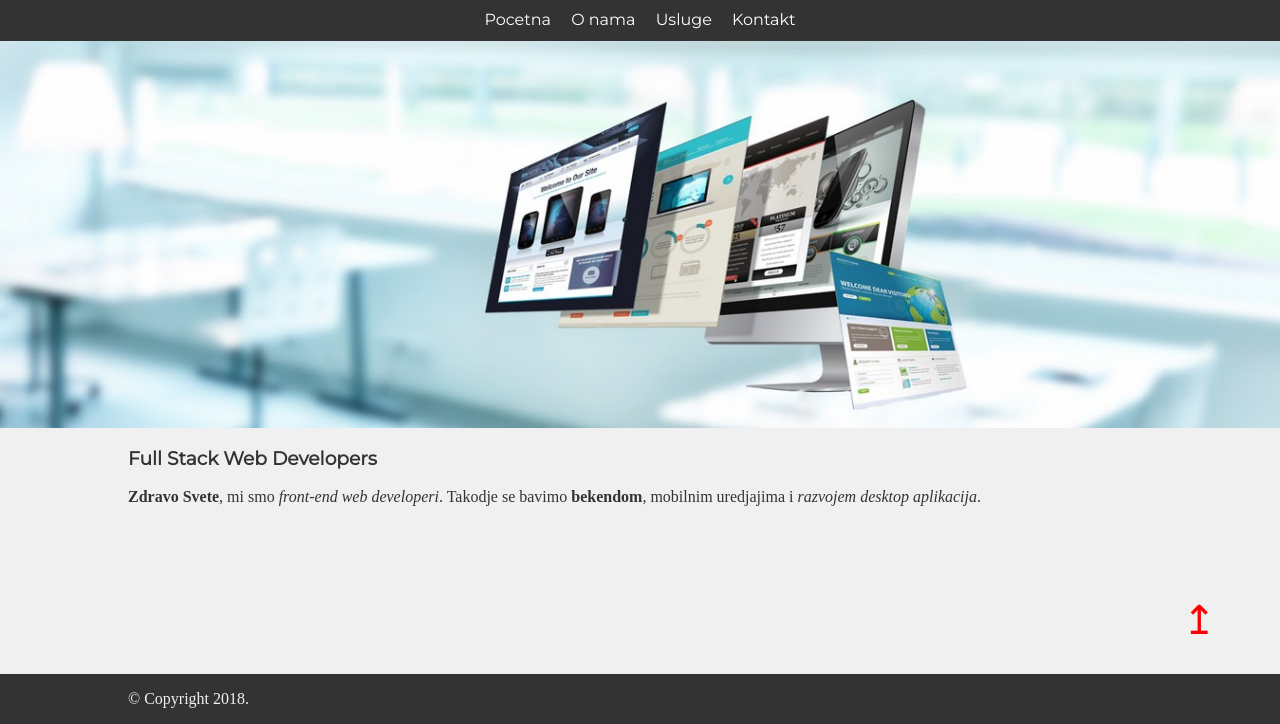
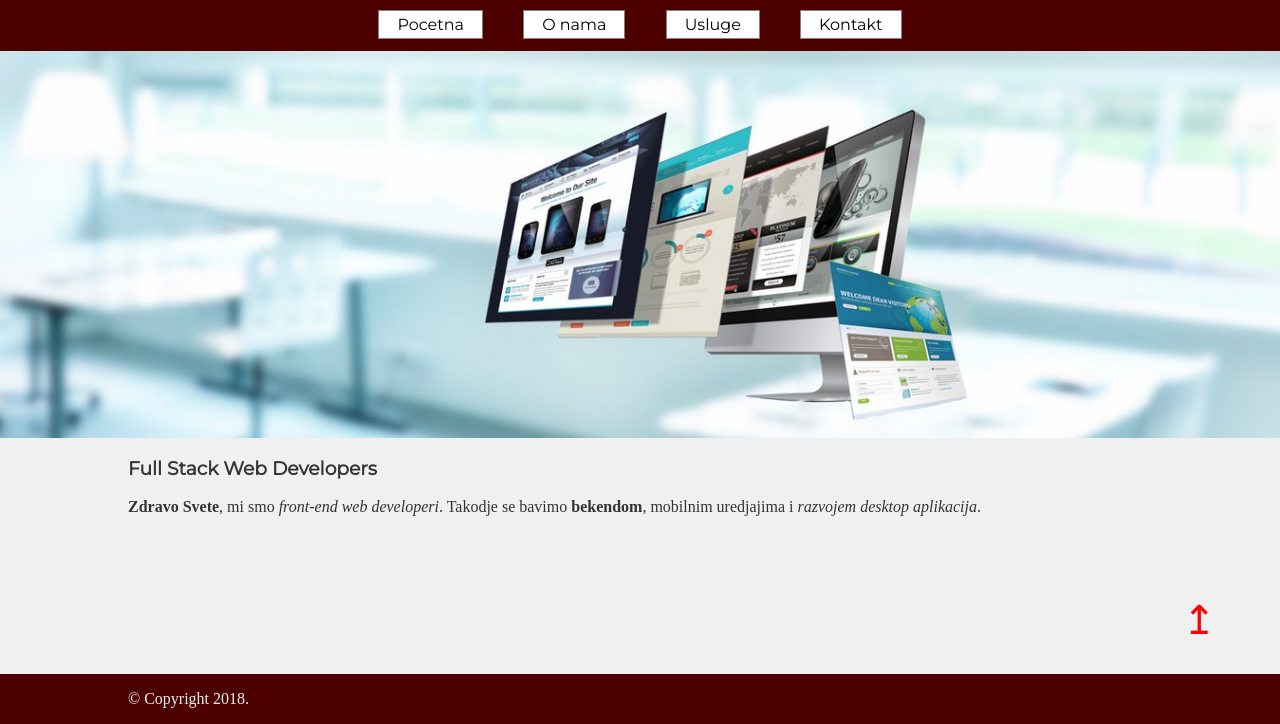
Before and after one commit to lukazivanovic/web-agencija, a plain HTML site: page index.html in a window 1280 px wide. Shown: the part 76-800 px from the top of the page. Drawn offline with Linux system fonts and the light colour scheme.

Commit message:
nove boje

```diff
--- a/navigacija.css
+++ b/navigacija.css
@@ -1,33 +1,46 @@
-nav{
-  background: #000;
+nav {
+  background: #4d0000;
 }
 
-nav a{
-  color: #fff;
+header {
+  background: #4d0000;
+}
+
+footer{
+  background: #4d0000;
+}
+
+nav a {
+  color: #000;
   display: block;
   text-decoration: none;
-  padding: 4px 8px;
-  border-bottom: 1px solid grey;
+  padding: 4px 18px;
+  margin: 4px 18px;
+  border: 1px solid grey;
   text-align: center;
+  background: white;
 }
 
-nav a:hover{
-  background: #333;
+nav a:hover {
+  background: #000;
+  color: #fff;
 }
 
-@media(min-width: 600px){
-  nav{
+@media(min-width: 600px) {
+  nav {
     text-align: center;
-    background: #333;
+    background: #4d0000;
   }
-  nav a{
+
+  nav a {
     display: inline-block;
-    border-bottom: 0;
   }
-  nav a:hover{
+
+  nav a:hover {
     background: #000;
   }
-  header{
+
+  header {
     padding-bottom: 8px;
   }
 }
```
